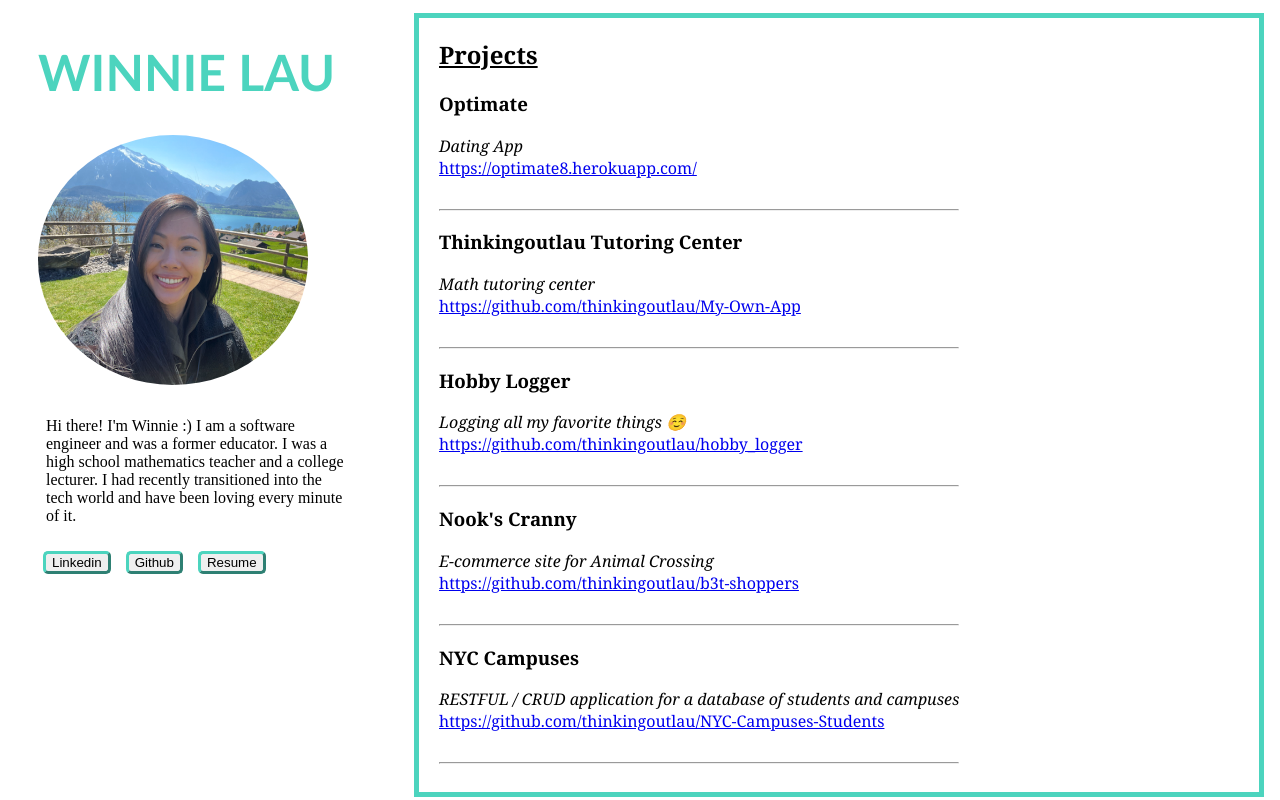
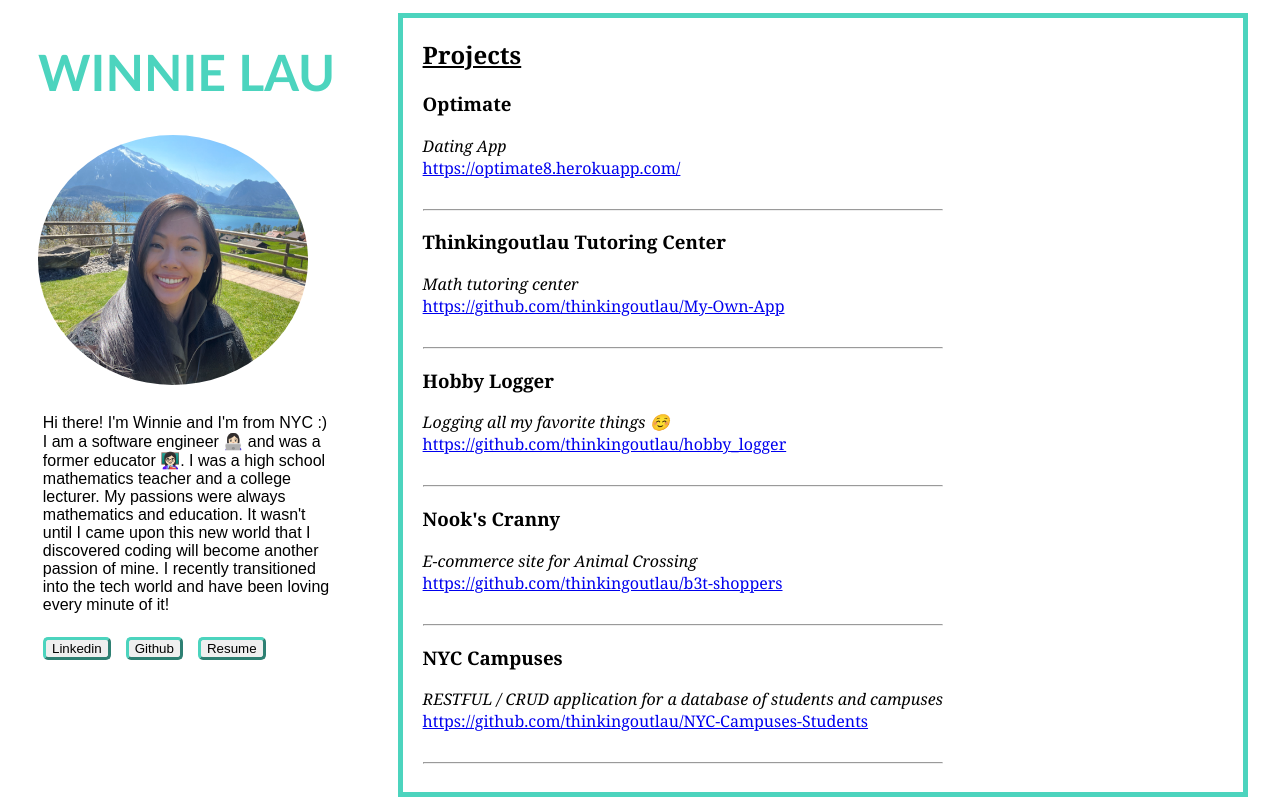
Before and after one commit to thinkingoutlau/My-Portfolio, a React app: page / in a window 1280 px wide. Built offline with nearby package versions, Linux system fonts and the light colour scheme.

Commit message:
edited aboutMe

```diff
--- a/public/style.css
+++ b/public/style.css
@@ -27,8 +27,9 @@
 
 .aboutMe {
   overflow-wrap: break-word;
-  width: 300px;
-  margin: 0.5em;
+  width: 290px;
+  margin: 0.3em;
+  font-family: "Arial";
 }
 
 button {
--- a/src/components/Profile.js
+++ b/src/components/Profile.js
@@ -8,10 +8,12 @@ const Profile = () => {
         <img className="picture" src="/Winnie_Lau.png" />
       </div>
       <div className="aboutMe">
-        Hi there! I'm Winnie :) I am a software engineer and was a former
-        educator. I was a high school mathematics teacher and a college
-        lecturer. I had recently transitioned into the tech world and have been
-        loving every minute of it.
+        Hi there! I'm Winnie and I'm from NYC :) I am a software engineer 👩🏻‍💻 and
+        was a former educator 👩🏻‍🏫. I was a high school mathematics teacher and a
+        college lecturer. My passions were always mathematics and education. It
+        wasn't until I came upon this new world that I discovered coding will
+        become another passion of mine. I recently transitioned into the tech
+        world and have been loving every minute of it!
       </div>
       <br />
 
```
Also changed, not shown: public/main.js, 1 other file (tests, documents, lock files or other folders).
